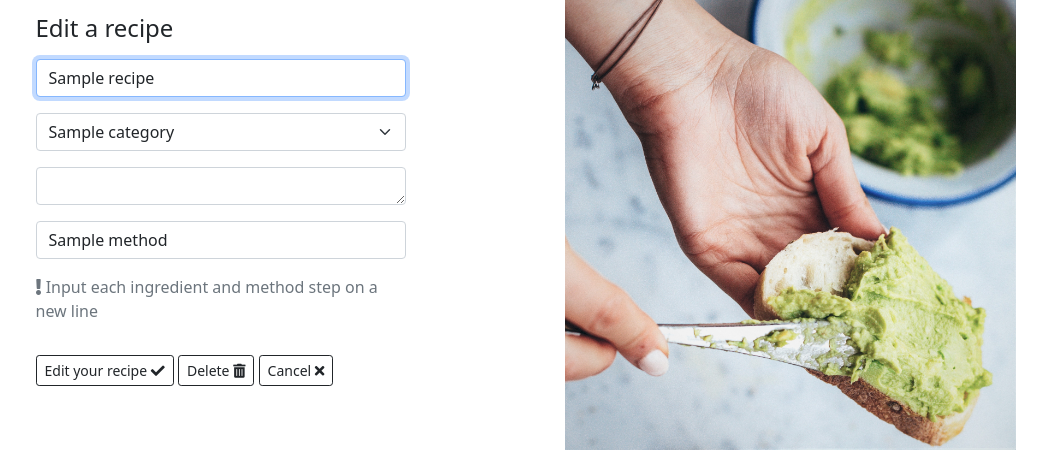
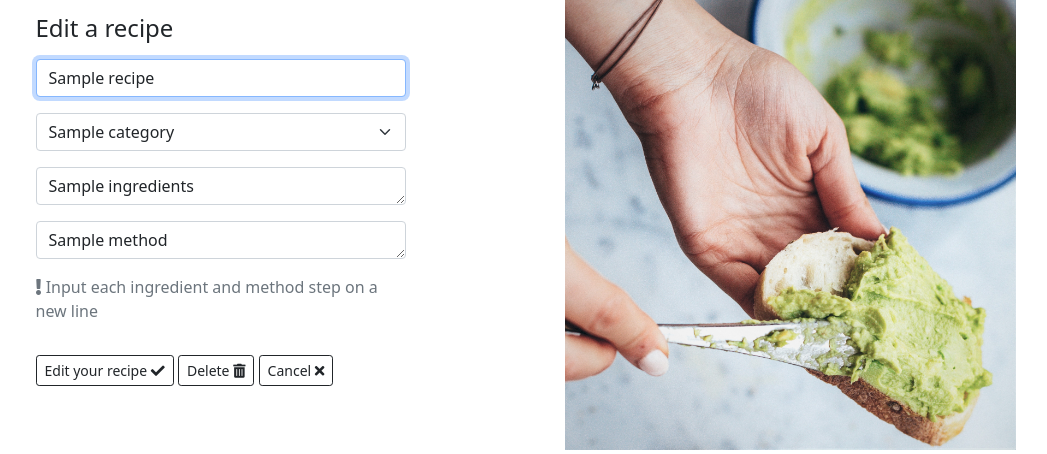
Before and after one commit to Code-Institute-Submissions/Chloe-O-C-O-O-K-Milestone-Project-3, a Flask app: template templates/edit_recipe.html in a window 1280 px wide. Shown: the part 609-1063 px from the top of the page, without its empty margins (182-1229 px from the left). Run offline with Flask 2, Linux system fonts and the light colour scheme; the template is opened without the code that fills it: most values are stand-ins (such as "Sample title", 1, 10 or a date in 2020); some libraries are stand-ins or nearby versions.

Commit message:
edit_recipe pages now populate info and are not blank

```diff
--- a/run.py
+++ b/run.py
@@ -171,7 +171,7 @@ def edit_recipe(recipe_id):
     recipe = mongo.db.recipes.find_one({"_id": ObjectId(recipe_id)})
     categories = mongo.db.categories.find().sort("category_name", 1)
     return render_template(
-        "edit_recipe.html", recipe=recipe, categories=categories)
+        "view_recipe.html", recipe=recipe, categories=categories)
 
 
 @app.route("/delete_recipe/<recipe_id>")
--- a/templates/edit_recipe.html
+++ b/templates/edit_recipe.html
@@ -31,13 +31,13 @@
 
                 <label for="ingredients" class="sr-only">Ingredients</label>
                 <textarea name="ingredients" id="ingredients" class="form-control mt-3" rows="1"
-                    placeholder="Ingredients" value="{{ recipe.ingredients }}" required autofocus> </textarea>
+                    value="{{- recipe.ingredients -}}" required autofocus>{{- recipe.ingredients -}}</textarea>
 
                 <!--Method-->
 
                 <label for="method" class="sr-only">Method</label>
-                <input type="text" name="method" id="method" class="form-control mt-3" value="{{- recipe.method -}}"
-                    required autofocus />
+                <textarea name="method" id="method" class="form-control mt-3" rows="1" value="{{- recipe.method -}}"
+                    required autofocus>{{- recipe.method -}}</textarea>
 
                 <p class="text-muted mt-3"><i class="fas fa-exclamation"></i> Input each ingredient and method step on a
                     new
--- a/templates/view_recipe.html
+++ b/templates/view_recipe.html
@@ -14,7 +14,9 @@
                 <p><i class="fas fa-carrot"></i> {{ ingredient }}</p>
                 {% endfor %}
                 <h6>Method</h6>
-                <p>{{ recipe.method }}</p>
+                {% for method in recipe.method.splitlines() %}
+                <p><i class="fas fa-lemon"></i> {{ method }}</p>
+                {% endfor %}
             </div>
 
             <div>{% if session.user|lower == recipe.created_by|lower %}
```
Also changed, not shown: templates/add_recipe.html (+4 -3 lines), README.md.
